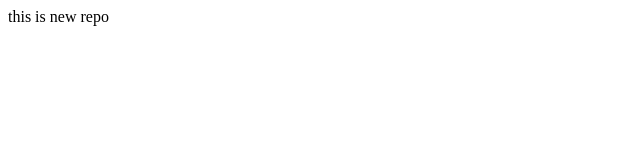
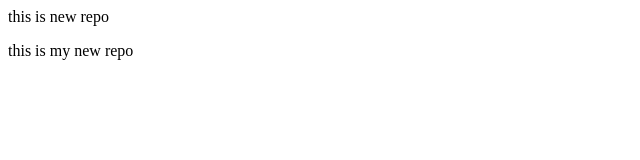
Before and after one commit to Arbaz-hai/locoalrepo, a plain HTML site: page index.html in a window 1280 px wide. Shown: the whole page, without its empty margins (0-640 px from the left). Drawn offline with Linux system fonts and the light colour scheme.

Commit message:
Update index.html

```diff
--- a/index.html
+++ b/index.html
@@ -1 +1,2 @@
 <p> this is new repo</p>
+<P> this is my new repo </P>
```
